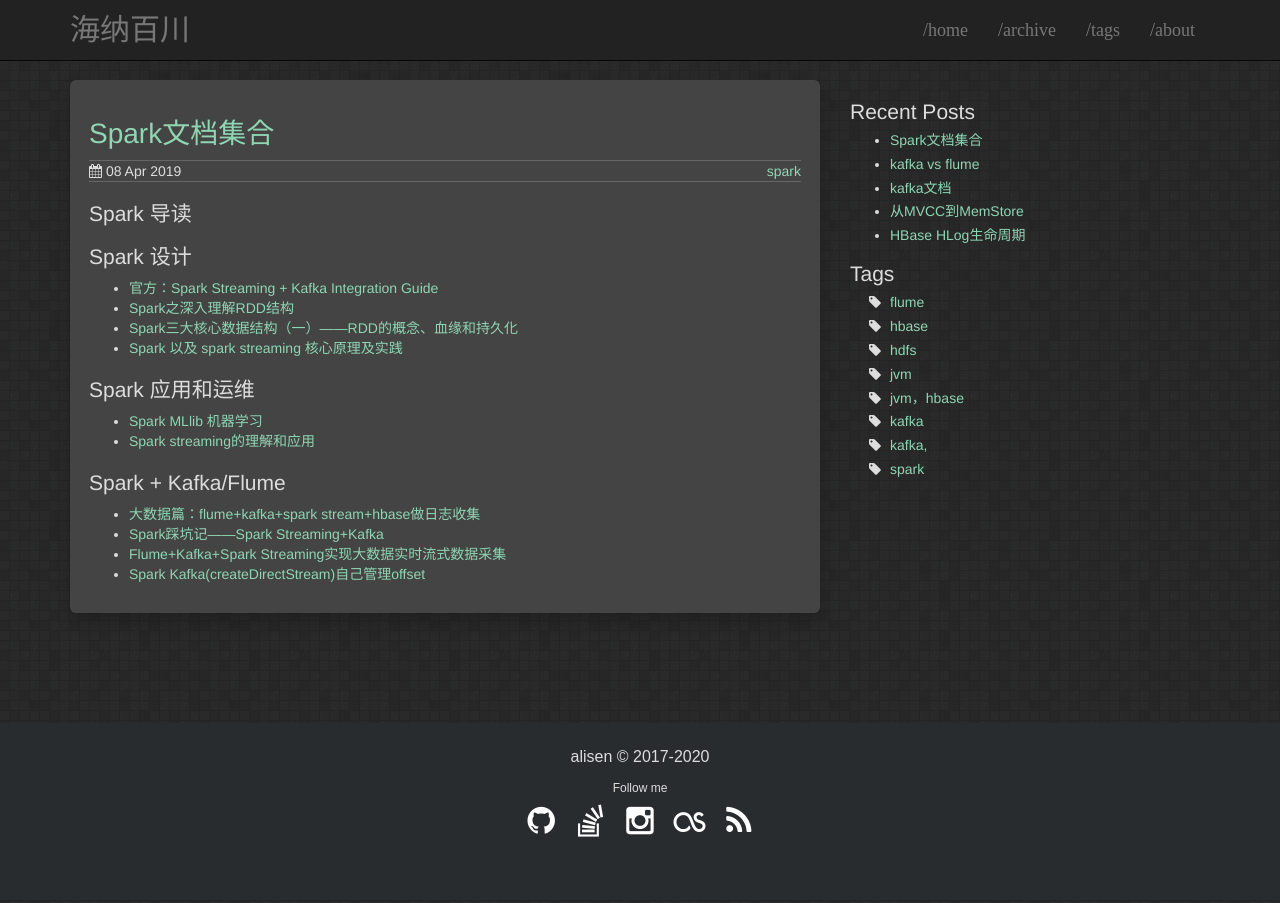
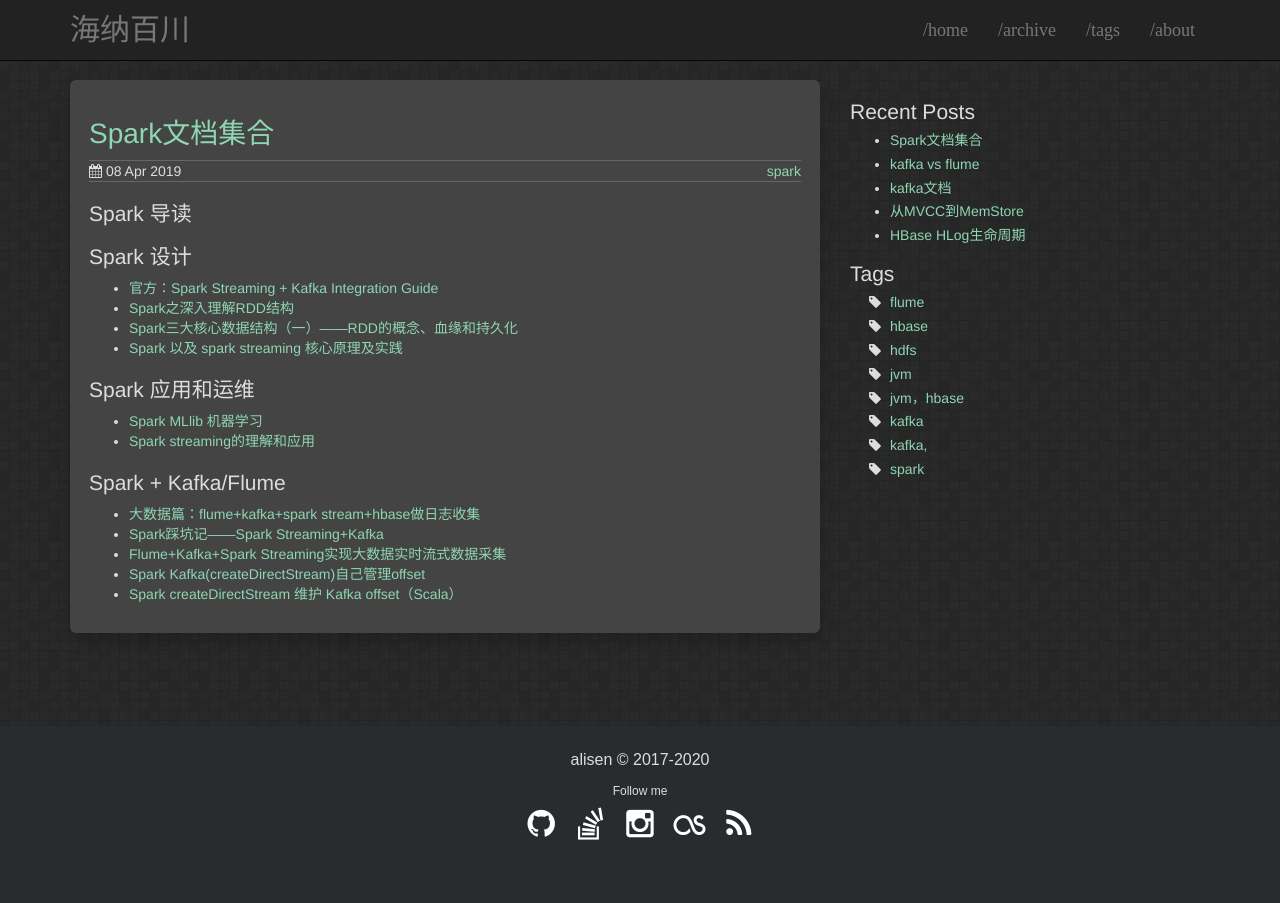
Before and after one commit to igithu/summary, a Jekyll site: the page built from _posts/2019-04-08-spark-doc.md, in a window 1280 px wide. Built offline with Jekyll 4.4.1, drawn with Linux system fonts in a browser that asks for light colours.

Commit message:
Update 2019-04-08-spark-doc.md

```diff
--- a/_posts/2019-04-08-spark-doc.md
+++ b/_posts/2019-04-08-spark-doc.md
@@ -26,3 +26,4 @@ tags: spark
 * [Spark踩坑记——Spark Streaming+Kafka](https://www.cnblogs.com/xlturing/p/6246538.html)
 * [Flume+Kafka+Spark Streaming实现大数据实时流式数据采集](https://blog.csdn.net/qq_37142346/article/details/81140618)
 * [Spark Kafka(createDirectStream)自己管理offset](https://blog.csdn.net/wangweislk/article/details/78339910)
+* [Spark createDirectStream 维护 Kafka offset（Scala）](https://www.cnblogs.com/zhangtianyuan/p/8483082.html)
```
